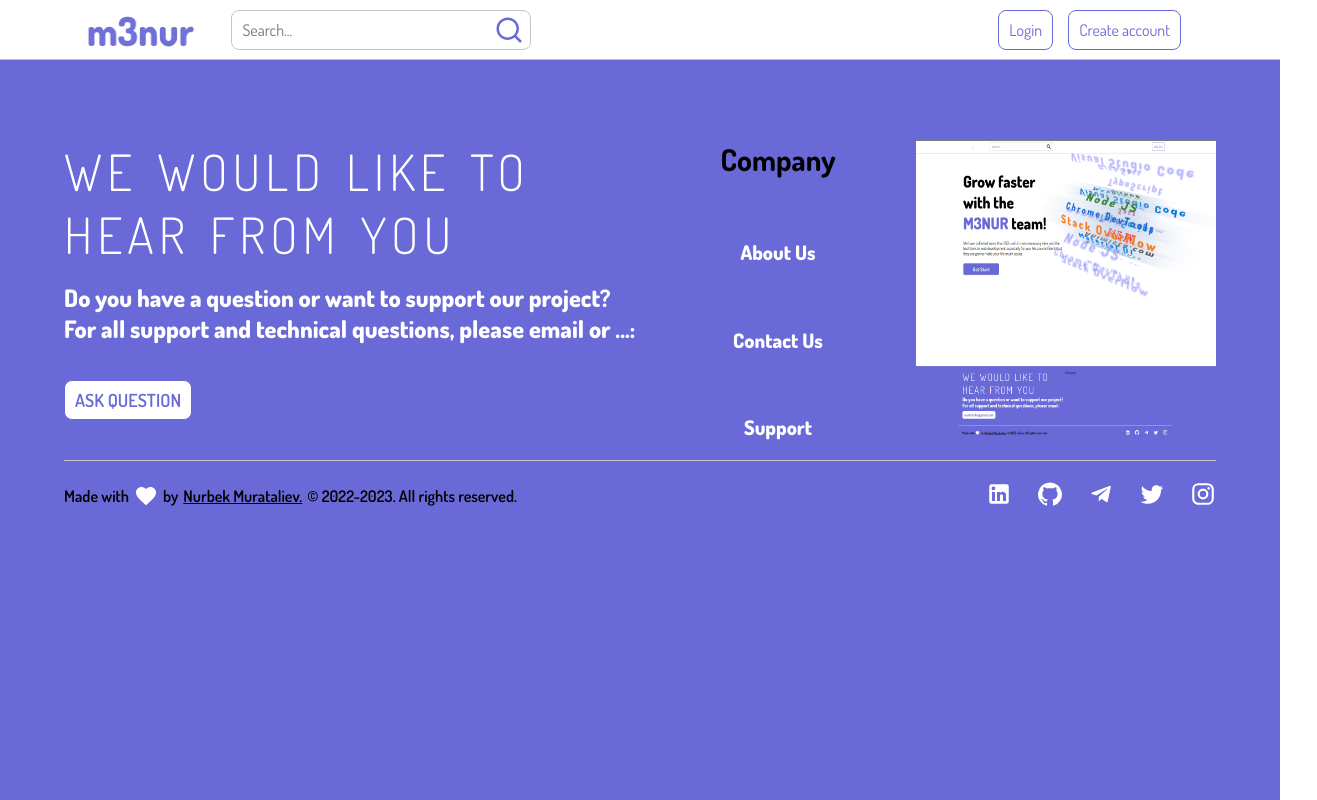
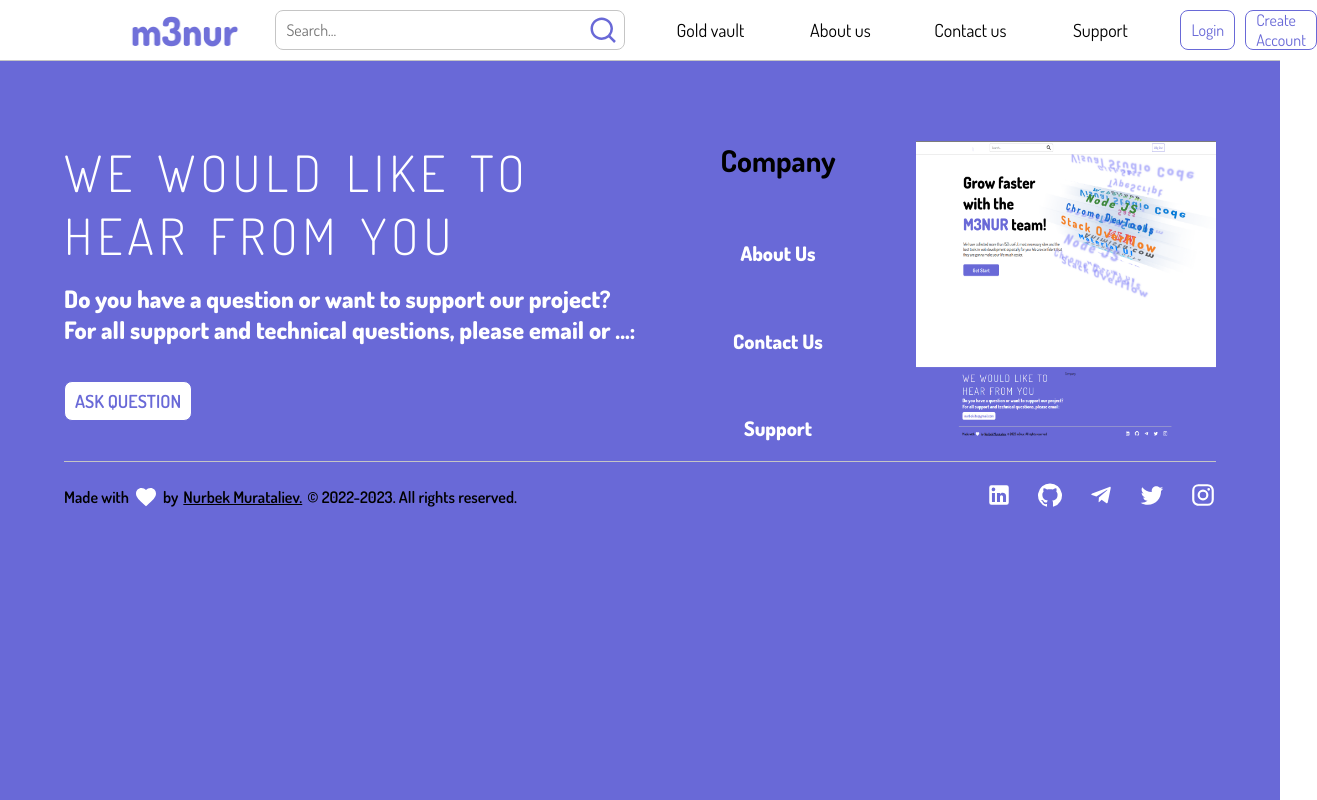
Before and after one commit to m3nur/m3nur_edu, a React (Create React App) app in the folder client/: page /admin in a window 1280 px wide. Shown: the whole page, 1317 px wide, since content can reach past the window. Built offline with nearby package versions, Linux system fonts and the light colour scheme.

Commit message:
Worked with the top panel and fixed some things

```diff
--- a/client/src/components/Topbar/Topbar..styled.js
+++ b/client/src/components/Topbar/Topbar..styled.js
@@ -1,8 +1,6 @@
 import styled from 'styled-components';
 
 export const TopbarContainer = styled.div`
-  width: 100%;
-  height: 60px;
   background-color: white;
   position: sticky;
   top: 0;
@@ -12,7 +10,7 @@
 
 export const TopbarWrapper = styled.div`
   height: 60px;
-  padding: 0 20px;
+  padding: 0 10%;
   display: flex;
   align-items: center;
   justify-content: space-between;
@@ -31,7 +29,7 @@
 export const TopbarIconContainer = styled.div`
   position: relative;
   cursor: pointer;
-  margin-right: 15px;
+  margin-left: 10px;
   color: #555;
   border: 1px solid #6969d7;
   color: #6969d7;
@@ -69,7 +67,7 @@
   padding: 4px 30px 4px 10px;
   font-size: 16px;
   margin-left: 30px;
-  width: 300px;
+  width: 350px;
   height: 40px;
   border: 1px solid #c5c5c5;
   border-radius: 8px;
@@ -82,3 +80,26 @@
     outline-color: #6969d7;
   }
 `;
+
+export const NavBar = styled.ul`
+  display: flex;
+  align-items: center;
+  justify-content: space-between;
+  margin-left: 20px;
+  padding: 10px 0;
+`;
+
+export const NavItem = styled.li`
+  font-size: 18px;
+  width: 120px;
+  display: flex;
+  margin-right: 10px;
+  justify-content: center;
+
+  a:hover {
+    padding: 8px 12px;
+    background-color: rgba(106, 100, 255, 0.6);
+    border-radius: 8px;
+    color: white;
+  }
+`;
--- a/client/src/components/Topbar/Topbar.jsx
+++ b/client/src/components/Topbar/Topbar.jsx
@@ -1,7 +1,9 @@
-import React from "react";
-import { logout } from "../../redux/apiCalls";
-import Logo from "../Logo/Logo";
+import React from 'react';
+import { logout } from '../../redux/apiCalls';
+import Logo from '../Logo/Logo';
 import {
+  NavBar,
+  NavItem,
   SearchContainer,
   SearchInput,
   TopbarContainer,
@@ -9,49 +11,61 @@
   TopbarWrapper,
   TopLeft,
   TopRight,
-} from "./Topbar..styled";
-import { useDispatch, useSelector } from "react-redux";
-import { Link, useNavigate } from "react-router-dom";
-import { Container } from "@mui/material";
-import { RiSearchLine } from "react-icons/ri";
+} from './Topbar..styled';
+import { useDispatch, useSelector } from 'react-redux';
+import { Link, useNavigate } from 'react-router-dom';
+import { RiSearchLine } from 'react-icons/ri';
 
 const Topbar = () => {
   const dispatch = useDispatch();
-  const user = useSelector((state) => state.user.user);
+  const user = useSelector((state) => state?.user?.user);
   const navigate = useNavigate();
 
   const handleClick = () => {
     logout(dispatch);
-    navigate("/");
+    navigate('/');
   };
 
   return (
     <TopbarContainer>
-      <Container>
       <TopbarWrapper>
         <TopLeft>
-            <Link to="/">
+          <Link to='/'>
             <Logo />
           </Link>
           <SearchContainer>
-              <SearchInput placeholder="Search..." />
-              <RiSearchLine style={{ color: "#6969d7" }} />
+            <SearchInput placeholder='Search...' />
+            <RiSearchLine style={{ color: '#6969d7' }} />
           </SearchContainer>
+          <NavBar>
+            <NavItem>
+              <Link to='/t/all'>Gold vault</Link>
+            </NavItem>
+            <NavItem>
+              <Link to='/about'>About us</Link>
+            </NavItem>
+            <NavItem>
+              <Link to='/contact'>Contact us</Link>
+            </NavItem>
+            <NavItem>
+              <Link to='/support'>Support</Link>
+            </NavItem>
+          </NavBar>
         </TopLeft>
         <TopRight>
           {user === null ? (
             <>
-                <Link to="/login">
+              <Link to='/login'>
                 <TopbarIconContainer>Login</TopbarIconContainer>
               </Link>
-                <Link to="/register">
-                  <TopbarIconContainer>Create account</TopbarIconContainer>
+              <Link to='/register'>
+                <TopbarIconContainer>Create Account</TopbarIconContainer>
               </Link>
             </>
           ) : (
             <>
               {user?.isAdmin && (
-                  <Link to="/admin">
+                <Link to='/admin'>
                   <TopbarIconContainer>Admin Panel</TopbarIconContainer>
                 </Link>
               )}
@@ -62,7 +76,6 @@
           )}
         </TopRight>
       </TopbarWrapper>
-      </Container>
     </TopbarContainer>
   );
 };
--- a/client/src/pages/Home/Home.jsx
+++ b/client/src/pages/Home/Home.jsx
@@ -7,11 +7,12 @@
   Top,
   TopWrapper,
   Wrapper,
-} from "./Home.styled";
-import { HomeLogo } from "../../components";
-import { Container } from "@mui/system";
-import { Stats } from "../../components";
-import Product from "../Product/Product";
+} from './Home.styled';
+import { HomeLogo } from '../../components';
+import { Container } from '@mui/system';
+import { Stats } from '../../components';
+import Product from '../Product/Product';
+import { Link } from 'react-router-dom';
 
 const Home = () => {
   return (
@@ -21,7 +22,7 @@
           <Top>
             <TopWrapper>
               <Title>
-                Grow faster with the <i style={{ color: "#6969d7" }}>M3NUR</i>{" "}
+                Grow faster with the <i style={{ color: '#6969d7' }}>M3NUR</i>{' '}
                 team!
               </Title>
               <SubTitle>
@@ -29,7 +30,9 @@
                 the best tools in web development especially for you. We are
                 confident that they are gonna make your life much easier.
               </SubTitle>
-              <BTNGetStarted>Get Start</BTNGetStarted>
+              <Link to='/t/all'>
+                <BTNGetStarted>Get started</BTNGetStarted>
+              </Link>
             </TopWrapper>
           </Top>
           <Bottom>
--- a/client/src/pages/Login/Login.jsx
+++ b/client/src/pages/Login/Login.jsx
@@ -1,4 +1,4 @@
-import React, { useEffect } from "react";
+import React, { useEffect } from 'react';
 import {
   Bottom,
   BottomText,
@@ -11,12 +11,12 @@
   Subtitle,
   Title,
   Wrapper,
-} from "./Login.styled";
-import { useDispatch, useSelector } from "react-redux";
-import { Link, useNavigate } from "react-router-dom";
-import { Logo } from "../../components";
-import { useForm } from "react-hook-form";
-import { loginU } from "../../redux/apiCalls";
+} from './Login.styled';
+import { useDispatch, useSelector } from 'react-redux';
+import { Link, useNavigate } from 'react-router-dom';
+import { Logo } from '../../components';
+import { useForm } from 'react-hook-form';
+import { loginU } from '../../redux/apiCalls';
 
 const Login = () => {
   const well = useSelector((state) => state.user.well);
@@ -33,7 +33,7 @@
   };
 
   useEffect(() => {
-    well && navigate("/");
+    well && navigate('/');
   }, [well, navigate]);
 
   return (
@@ -45,29 +45,29 @@
         <Form onSubmit={handleSubmit(onSubmit)}>
           <LoginLabel>Email</LoginLabel>
           <LoginInput
-            type="text"
-            placeholder="Email"
-            {...register("email", {
-              required: "Email is required",
+            type='text'
+            placeholder='example@email.com'
+            {...register('email', {
+              required: 'Email is required',
               pattern: {
                 value: /^[A-Z0-9._%+-]+@[A-Z0-9.-]+\.[A-Z]{2,}$/i,
-                message: "Invalid email address",
+                message: 'Invalid email address',
               },
             })}
           />
           {errors.email && (
-            <ErrorTitle role="alert">{errors.email?.message}</ErrorTitle>
+            <ErrorTitle role='alert'>{errors.email?.message}</ErrorTitle>
           )}
 
           <LoginLabel>Password</LoginLabel>
           <LoginInput
-            type="password"
-            placeholder="Password"
-            {...register("password", {
+            type='password'
+            placeholder='Password'
+            {...register('password', {
               required: true,
               minLength: {
                 value: 6,
-                message: "Please enter a password with at least 6 characters!",
+                message: 'Please enter a password with at least 6 characters!',
               },
               maxLength: {
                 value: 20,
@@ -76,14 +76,14 @@
             })}
           />
           {errors.password && (
-            <ErrorTitle role="alert">{errors.password?.message}</ErrorTitle>
+            <ErrorTitle role='alert'>{errors.password?.message}</ErrorTitle>
           )}
-          <Button type="submit">Login</Button>
+          <Button type='submit'>Login</Button>
           <Bottom>
             <BottomText>
-              Don't have an account?{" "}
-              <Link to="/register">
-                <b style={{ fontWeight: "500", color: "black" }}>
+              Don't have an account?{' '}
+              <Link to='/register'>
+                <b style={{ fontWeight: '500', color: 'black' }}>
                   CREATE ACCOUNT
                 </b>
               </Link>
--- a/client/src/pages/Product/Product.jsx
+++ b/client/src/pages/Product/Product.jsx
@@ -2,7 +2,6 @@
 import {
   Bottom,
   BottomWrapper,
-  Button,
   HR,
   Presentation,
   PresentSubTitle,
@@ -27,7 +26,6 @@
   unLikeProduct,
   visitProduct,
 } from '../../redux/apiCalls';
-import { Link } from 'react-router-dom';
 import { AiFillHeart, AiOutlineHeart, AiOutlineShareAlt } from 'react-icons/ai';
 import { FiBarChart2 } from 'react-icons/fi';
 
@@ -282,11 +280,6 @@
               )}
             </BottomWrapper>
           </Bottom>
-          <Button>
-            <Link to='/goldVault' target='_blank'>
-              SHOW MORE
-            </Link>
-          </Button>
         </Presentation>
       </Container>
     </ProductPresentation>
--- a/client/src/pages/Product/Product.styled.js
+++ b/client/src/pages/Product/Product.styled.js
@@ -1,4 +1,4 @@
-import styled from "styled-components";
+import styled from 'styled-components';
 
 export const ProductPresentation = styled.div`
   padding: 60px 0;
@@ -146,21 +146,6 @@
   }
 `;
 
-export const Button = styled.button`
-  padding: 2px 10px;
-  font-size: 30px;
-  background: white;
-  border: 2px solid #6969d7;
-  border-radius: 8px;
-  outline: none;
-  margin-top: 20px;
-  cursor: pointer;
-  color: #6969d7;
-  display: flex;
-  justify-content: center;
-  width: 50%;
-`;
-
 export const HR = styled.hr`
   margin: 0 20px 10px;
   background-color: #6969d7;
--- a/client/src/pages/Register/Register.jsx
+++ b/client/src/pages/Register/Register.jsx
@@ -70,7 +70,7 @@
           <RegisterLabel>Email Address</RegisterLabel>
           <Input
             type="email"
-            placeholder="example@example.com"
+            placeholder="example@email.com"
             {...register("email", {
               required: "Email is required",
               pattern: {
```
Lines whose indentation alone changed are shown as unchanged.
